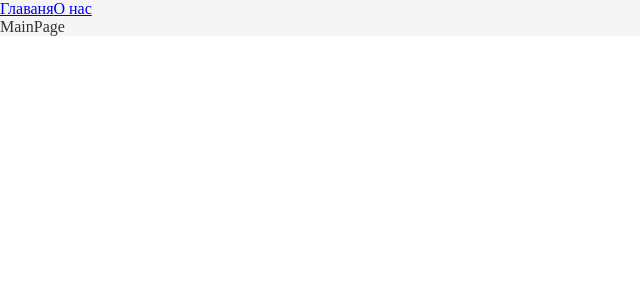
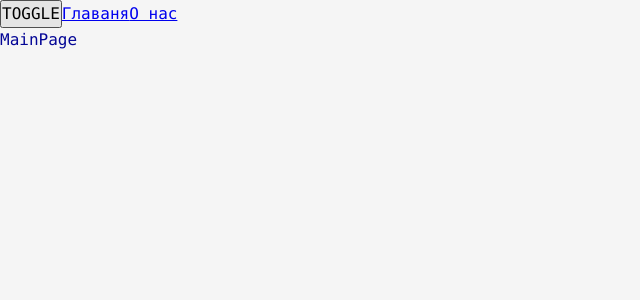
Before and after one commit to CrackBrainPlay/innova-res, a React app: page / in a window 1280 px wide. Shown: the top 300 px of the page, without its empty margins (0-640 px from the left). Built offline with nearby package versions, Linux system fonts and the light colour scheme.

Commit message:
add variables and theme

```diff
--- a/src/App.tsx
+++ b/src/App.tsx
@@ -1,15 +1,18 @@
-import React, { Suspense } from 'react';
+import { Suspense } from 'react';
 import { Route, Routes } from 'react-router-dom';
-import './index.scss';
-// import AboutPage from './pages/AboutPage/AboutPage';
-// import MainPage from './pages/MainPage/MainPage';
 import { Link } from 'react-router-dom';
 import { AboutPageAsync } from './pages/AboutPage/AboutPage.async';
 import { MainPageAsync } from './pages/MainPage/MainPage.async';
+import { useTheme } from './theme/useTheme';
+import './styles/index.scss';
+// import { Theme, ThemeContext } from './theme/ThemeContext';
 
 const App = () => {
+    const { theme, toggleTheme } = useTheme()
+
     return (
-        <div className="app">
+        <div className={`app ${theme}`}>
+            <button onClick={toggleTheme}>TOGGLE</button>
             <Link to={'/'}>Главаня</Link>
             <Link to={'/about'}>О нас</Link>
             <Suspense fallback={<div>Loading...</div>}>
--- a/src/index.scss
+++ /dev/null
@@ -1,10 +0,0 @@
-* {
-    margin: 0;
-    padding: 0;
-    box-sizing: border-box;
-}
-
-.app {
-    background-color: #f5f5f5;
-    color: #333333;
-}
--- a/src/index.tsx
+++ b/src/index.tsx
@@ -1,10 +1,13 @@
 import { render } from 'react-dom';
 import App from './App';
 import { BrowserRouter } from 'react-router-dom';
+import ThemeProvider from './theme/ThemeProvider';
 
 render(
     <BrowserRouter>
-        <App />
+        <ThemeProvider>
+            <App />
+        </ThemeProvider>
     </BrowserRouter>,
     document.getElementById('root')
 )
--- /dev/null
+++ b/src/styles/index.scss
@@ -0,0 +1,13 @@
+@import "reset";
+@import "variables/global";
+@import "themes/normal";
+@import "themes/dark";
+
+.app {
+    font: var(--font-m);
+    background: var(--bg-color);
+    color: var(--primary-color);
+    min-height: 100vh;
+    // background-color: #f5f5f5;
+    // color: #333333;
+}
--- /dev/null
+++ b/src/styles/reset.scss
@@ -0,0 +1,13 @@
+* {
+    margin: 0;
+    padding: 0;
+    box-sizing: border-box;
+}
+
+input,
+button,
+textarea,
+select {
+    margin: 0;
+    font: inherit;
+}
--- /dev/null
+++ b/src/styles/themes/dark.scss
@@ -0,0 +1,6 @@
+.app.dark {
+    --bg-color: #0e0e75;
+
+    --primary-color: #049604;
+    --secondary-color: #04ff04;
+}
--- /dev/null
+++ b/src/styles/themes/normal.scss
@@ -0,0 +1,6 @@
+:root {
+    --bg-color: #f5f5f5;
+
+    --primary-color: #040696;
+    --secondary-color: #28316a;
+}
--- /dev/null
+++ b/src/styles/variables/global.scss
@@ -0,0 +1,11 @@
+:root {
+    --font-family-main: Consolas, "Times New Roman", Serif;
+
+    --font-size-m: 16px;
+    --font-line-m: 24px;
+    --font-m: var(--font-size-m) / var(--font-line-m) var(--font-family-main);
+
+    --font-size-l: 24px;
+    --font-line-l: 32px;
+    --font-l: var(--font-size-l) / var(--font-line-l) var(--font-family-main);
+}
--- /dev/null
+++ b/src/theme/ThemeContext.ts
@@ -0,0 +1,16 @@
+import { createContext } from "react";
+
+
+export enum Theme {
+    LIGHT = 'light',
+    DARK = 'dark'
+}
+
+export interface ThemeContextProps {
+    theme?: Theme;
+    setTheme?: (theme: Theme) => void;
+}
+
+export const ThemeContext = createContext<ThemeContextProps>({})
+
+export const LOCAL_STORAGE_THEME_KEY = 'theme';
--- /dev/null
+++ b/src/theme/ThemeProvider.tsx
@@ -0,0 +1,21 @@
+import { FC, useMemo, useState } from 'react';
+import { LOCAL_STORAGE_THEME_KEY, Theme, ThemeContext } from './ThemeContext';
+
+const defaultTheme = localStorage.getItem(LOCAL_STORAGE_THEME_KEY) as Theme || Theme.LIGHT
+
+const ThemeProvider: FC = ({ children }) => {
+    const [theme, setTheme] = useState<Theme>(defaultTheme)
+
+    const defaultProps = useMemo(() => ({
+        theme: theme,
+        setTheme: setTheme,
+    }), [theme])
+
+    return (
+        <ThemeContext.Provider value={defaultProps}>
+            {children}
+        </ThemeContext.Provider>
+    );
+};
+
+export default ThemeProvider;
--- /dev/null
+++ b/src/theme/useTheme.ts
@@ -0,0 +1,19 @@
+import { useContext } from "react";
+import { LOCAL_STORAGE_THEME_KEY, Theme, ThemeContext } from "./ThemeContext";
+
+interface UseThemeResult {
+    toggleTheme: () => void;
+    theme: Theme;
+}
+
+export function useTheme(): UseThemeResult {
+    const { theme, setTheme } = useContext(ThemeContext)
+
+    const toggleTheme = () => {
+        const newTheme = theme === Theme.DARK ? Theme.LIGHT : Theme.DARK;
+        setTheme(newTheme)
+        localStorage.setItem(LOCAL_STORAGE_THEME_KEY, newTheme)
+    }
+
+    return { theme, toggleTheme }
+}
```
